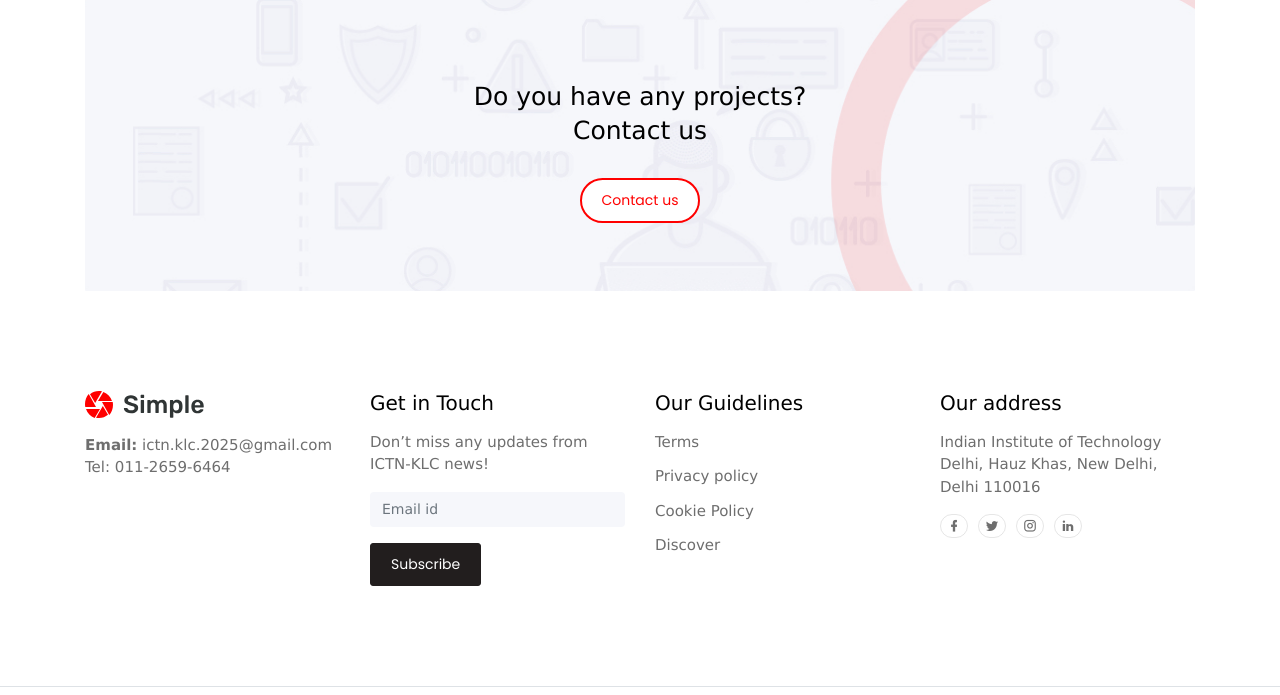
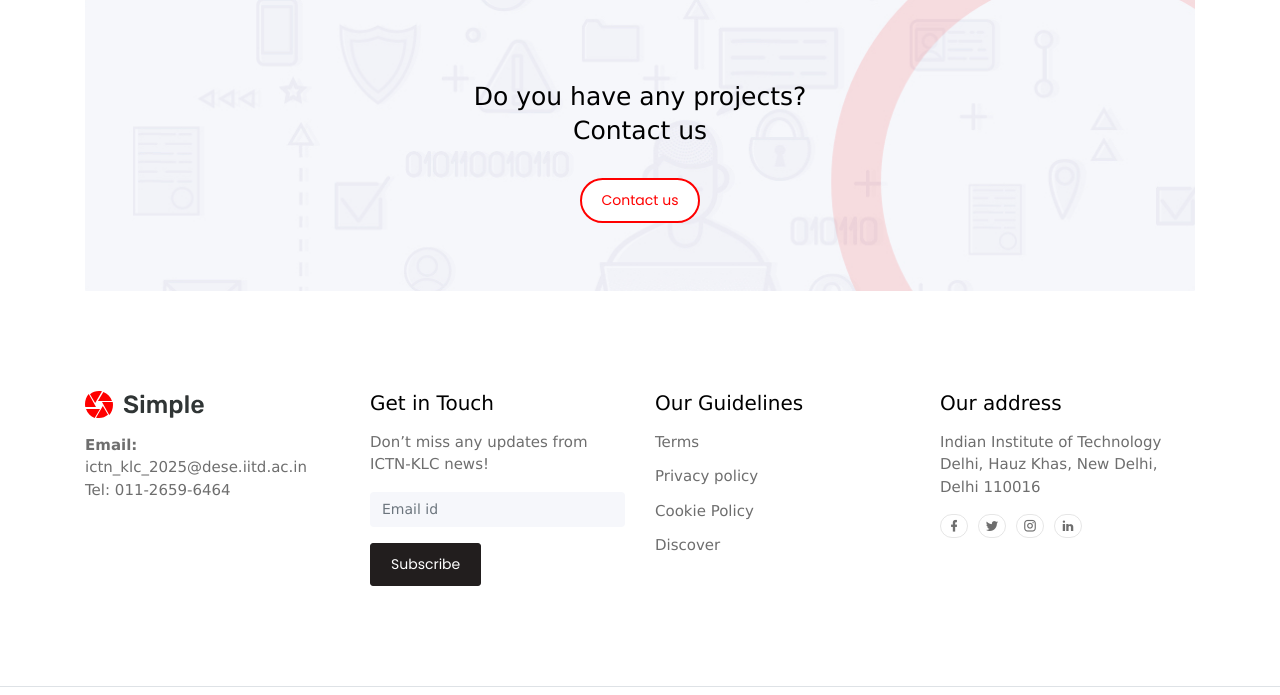
Before and after one commit to ictn-klc-2025/ictn2025, a Django app: page /base in a window 1280 px wide. Shown: the part 3499-4194 px from the top of the page. Run offline with Django 4.2, Linux system fonts and the light colour scheme; some libraries are stand-ins or nearby versions.

Commit message:
update of email address

```diff
--- a/templates/base.html
+++ b/templates/base.html
@@ -496,7 +496,7 @@ table,
           <div class="col-12 col-md-6 col-lg-3 grid-margin">
             <img src="images/Group2.svg" alt="" class="pb-2">
             <div class="pt-2">
-              <p class="text-muted m-0"><strong>Email:</strong> ictn.klc.2025@gmail.com</p>
+              <p class="text-muted m-0"><strong>Email:</strong> ictn_klc_2025@dese.iitd.ac.in</p>
               <p class="text-muted m-0">Tel: 011-2659-6464</p>
             </div>
           </div>
--- a/templates/home.html
+++ b/templates/home.html
@@ -86,7 +86,7 @@
   <div class="popup-overlay" id="popup">
     <div class="popup-box">
       <h2>WELCOME <br> ICTN-KLC 2025</h2>
-      <img src="{% static 'assets/images/ictnklc_pics/ictnklc_banner.png' %}" alt="International Conference on Thin Films & Nanotechnology">
+      <img src="{% static 'assets/images/ictnklc_pics/ictnklc_banner.jpg' %}" alt="International Conference on Thin Films & Nanotechnology">
       <br>
       <button class="close-btn" onclick="closePopup()">Close</button>
     </div>
```
Also changed, not shown: otherstatic/assets/images/ictnklc_pics/ictnklc_banner.jpg (added), otherstatic/assets/images/ictnklc_pics/ictnklc_banner1.png (renamed from otherstatic/assets/images/ictnklc_pics/ictnklc_banner.png).
